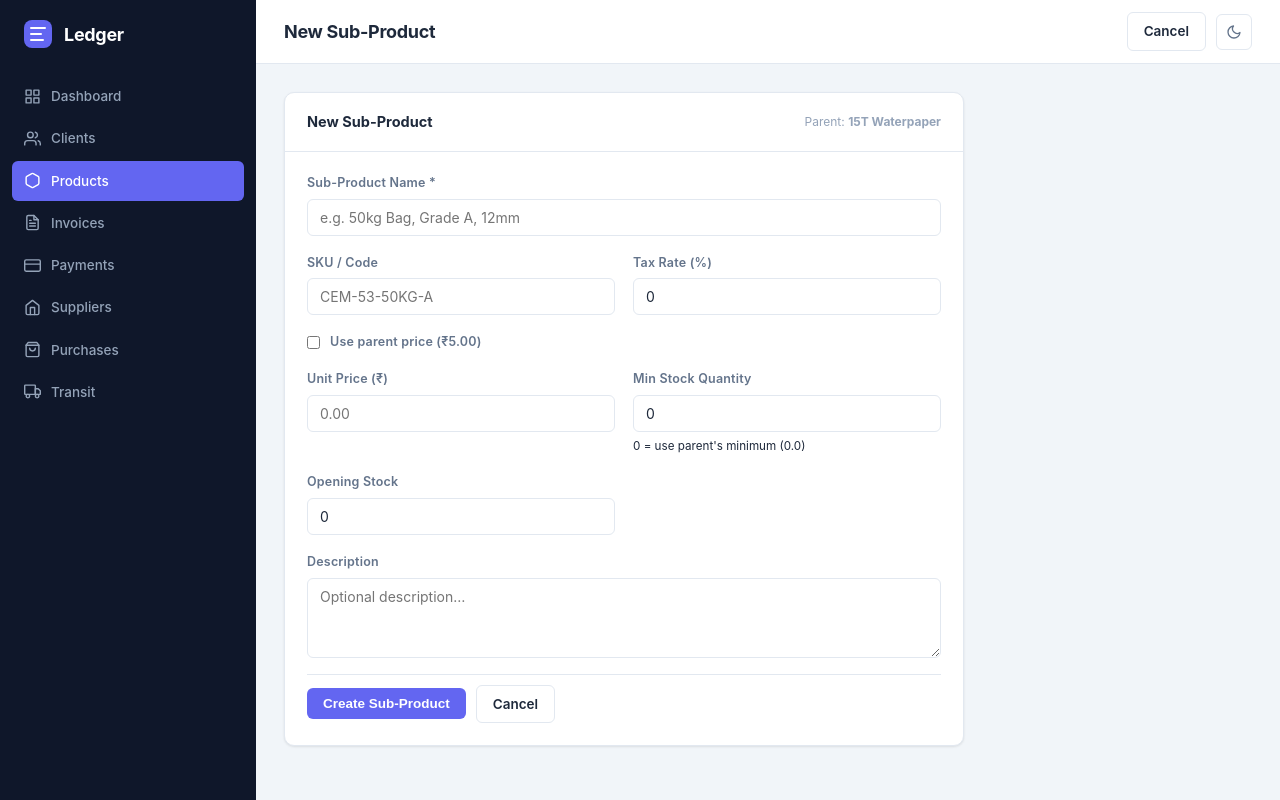
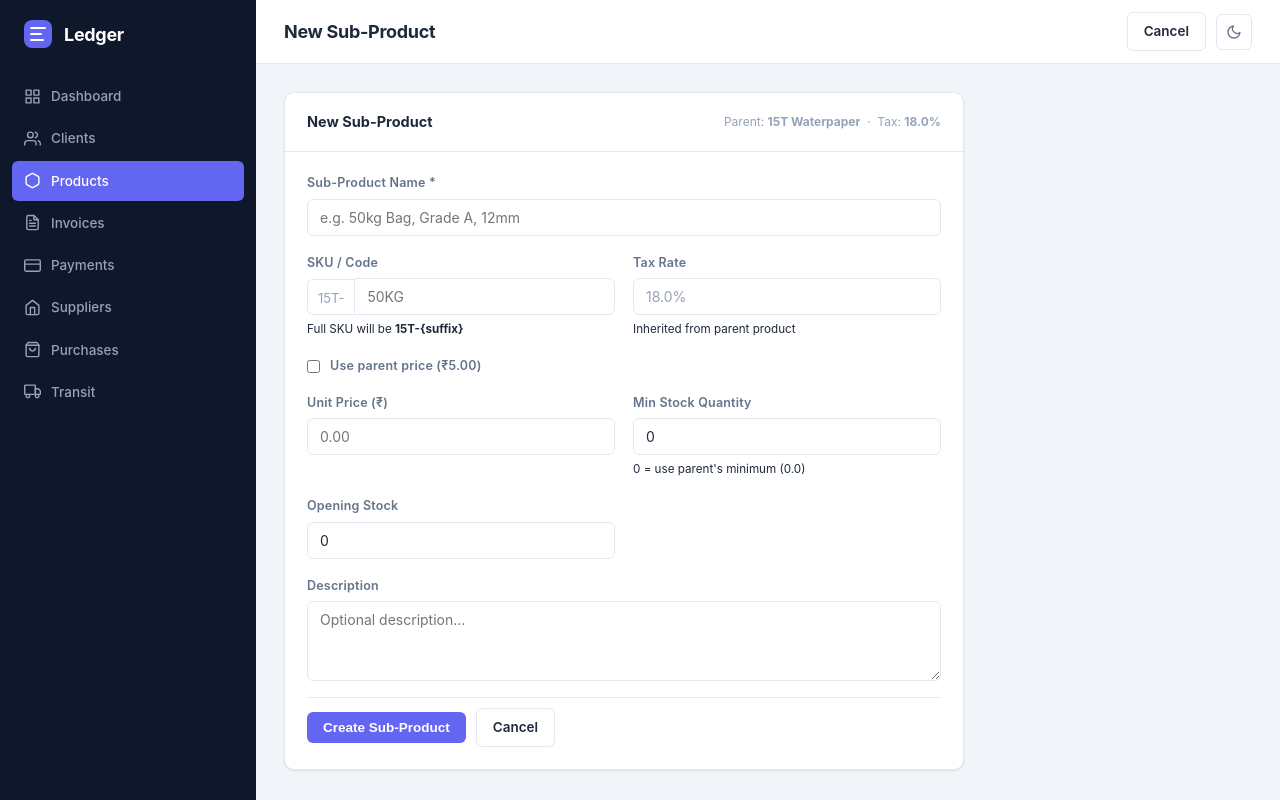
Before and after one commit to InFaNsO/Accountant, a Flask app: page /products/1/sub/new in a window 1280 px wide. Run offline with Flask 3, Linux system fonts and the light colour scheme; data comes from the database, SQL or seed files in the repository.

Commit message:
Fix product/sub-product rules, input validation, and 10 smoke-test bugs
Product & sub-product rules:
- Sub-products now always inherit tax rate from their parent (create & update)
- Updating a parent's tax rate cascades to all its sub-products
- Default tax rate on new products is 18%
- Sub-product SKU form shows parent SKU as a read-only prefix + editable suffix
- Parents that have sub-products are excluded from all item pickers (invoices,
  purchases, transit) — only sub-products are shown instead

Supplier auto-expand:
- Adding a product that has sub-products to a supplier's price list now
  automatically adds all sub-products as individual entries

Input validation & error handling:
- Added _to_float() helper (strips commas, handles "70K"-style input gracefully)
  to replace all bare float() calls in product_service.py
- Invoice edit now validates client_id before calling update_invoice
- Inline sub-product save replaced alert() with an inline DOM error row
  that auto-clears after 4 s (alert() blocked Chrome DevTools Protocol)

Bug fixes:
- Duplicate id="receiveForm" in transit/detail.html caused "Receive All"
  to submit an empty topbar form instead of the real items table form; fixed
  by making it a plain button that submits the correct form by id
- sqlite3.Row.get() crash in transit._build_product_choices fixed to use []
- TemplateSyntaxError in suppliers/detail.html (duplicate endblock) fixed
- Invoice product picker filtered to exclude parents with sub-products,
  consistent with purchases and transit pickers

Co-Authored-By: Claude Sonnet 4.6 <noreply@anthropic.com>

```diff
--- a/app/routes/products.py
+++ b/app/routes/products.py
@@ -161,6 +161,10 @@ def new_sub_product(product_id):
         if not data.get("name"):
             flash("Sub-product name is required.", "error")
             return render_template("products/sub_form.html", sub=data, action="new", product=product)
+        if data.get("sku_has_prefix") and product.get("sku") and data.get("sku_suffix"):
+            data["sku"] = f"{product['sku']}-{data['sku_suffix'].strip()}"
+        elif data.get("sku_has_prefix") and product.get("sku"):
+            data["sku"] = None
         product_service.create_sub_product(data)
         flash("Sub-product created.", "success")
         return redirect(url_for("products.product_detail", product_id=product_id))
@@ -251,24 +255,26 @@ def api_list():
     products = product_service.get_all_products(active_only=True)
     result = []
     for p in products:
-        result.append({
-            "id":         p["id"],
-            "name":       p["name"],
-            "sku":        p["sku"],
-            "unit_price": p["unit_price"],
-            "tax_rate":   p["tax_rate"],
-            "type":       "product",
-        })
         subs = product_service.get_sub_products(p["id"])
-        for s in subs:
-            if not s["is_active"]:
-                continue
+        if subs:
+            for s in subs:
+                if not s["is_active"]:
+                    continue
+                result.append({
+                    "id":         f"sub_{s['id']}",
+                    "name":       f"{p['name']} — {s['name']}",
+                    "sku":        s["sku"],
+                    "unit_price": p["unit_price"] if s["use_parent_price"] else s["unit_price"],
+                    "tax_rate":   p["tax_rate"],
+                    "type":       "sub_product",
+                })
+        else:
             result.append({
-                "id":         f"sub_{s['id']}",
-                "name":       f"{p['name']} — {s['name']}",
-                "sku":        s["sku"],
-                "unit_price": p["unit_price"] if s["use_parent_price"] else s["unit_price"],
-                "tax_rate":   s["tax_rate"] if s["tax_rate"] else p["tax_rate"],
-                "type":       "sub_product",
+                "id":         p["id"],
+                "name":       p["name"],
+                "sku":        p["sku"],
+                "unit_price": p["unit_price"],
+                "tax_rate":   p["tax_rate"],
+                "type":       "product",
             })
     return jsonify(result)
--- a/app/services/product_service.py
+++ b/app/services/product_service.py
@@ -85,7 +85,7 @@ def create_product(data):
             data.get("category_id") or None,
             data["name"], data.get("sku"), data.get("description"),
             _to_float(data.get("unit_price")),
-            _to_float(data.get("tax_rate")),
+            _to_float(data.get("tax_rate"), 18.0),
             1,  # always track inventory
             _to_float(data.get("stock_qty")),
             _to_float(data.get("min_quantity")),
@@ -97,6 +97,7 @@ def create_product(data):
 
 def update_product(product_id, data):
     db = get_db()
+    new_tax = _to_float(data.get("tax_rate"), 18.0)
     db.execute(
         """UPDATE products SET category_id=?, name=?, sku=?, description=?,
                unit_price=?, tax_rate=?, track_inventory=1,
@@ -105,12 +106,14 @@ def update_product(product_id, data):
             data.get("category_id") or None,
             data["name"], data.get("sku"), data.get("description"),
             _to_float(data.get("unit_price")),
-            _to_float(data.get("tax_rate")),
+            new_tax,
             _to_float(data.get("min_quantity")),
             1 if data.get("is_active", True) else 0,
             product_id,
         ),
     )
+    # Keep sub-product tax rates in sync with parent
+    db.execute("UPDATE sub_products SET tax_rate=? WHERE product_id=?", (new_tax, product_id))
     db.commit()
 
 
@@ -147,6 +150,8 @@ def get_sub_product(sub_id):
 def create_sub_product(data):
     db = get_db()
     use_parent = 1 if data.get("use_parent_price") else 0
+    parent = get_product(data["product_id"])
+    parent_tax = _to_float(parent["tax_rate"], 18.0) if parent else 18.0
     cur = db.execute(
         """INSERT INTO sub_products
                (product_id, name, sku, description, use_parent_price, unit_price,
@@ -156,7 +161,7 @@ def create_sub_product(data):
             data["product_id"], data["name"], data.get("sku"), data.get("description"),
             use_parent,
             _to_float(data.get("unit_price")),
-            _to_float(data.get("tax_rate")),
+            parent_tax,
             _to_float(data.get("stock_qty")),
             _to_float(data.get("min_quantity")),
         ),
@@ -168,13 +173,16 @@ def create_sub_product(data):
 def update_sub_product(sub_id, data):
     db = get_db()
     use_parent = 1 if data.get("use_parent_price") else 0
+    sub_row = get_db().execute("SELECT product_id FROM sub_products WHERE id=?", (sub_id,)).fetchone()
+    parent = get_product(sub_row["product_id"]) if sub_row else None
+    parent_tax = _to_float(parent["tax_rate"], 18.0) if parent else 18.0
     db.execute(
         """UPDATE sub_products SET name=?, sku=?, description=?, use_parent_price=?,
                unit_price=?, tax_rate=?, min_quantity=?, is_active=? WHERE id=?""",
         (
             data["name"], data.get("sku"), data.get("description"),
             use_parent, _to_float(data.get("unit_price")),
-            _to_float(data.get("tax_rate")),
+            parent_tax,
             _to_float(data.get("min_quantity")),
             1 if data.get("is_active", True) else 0,
             sub_id,
--- a/app/templates/invoices/form.html
+++ b/app/templates/invoices/form.html
@@ -66,7 +66,7 @@
         <select id="productPicker" style="width:220px" onchange="addFromProduct(this)">
           <option value="">+ Add from catalog…</option>
           {% for p in products %}
-          <option value="{{ p.id }}" data-name="{{ p.name }}" data-price="{{ p.unit_price }}" data-tax="{{ p.tax_rate }}">{{ p.name }} — {{ p.unit_price|inr }}</option>
+          <option value="{{ p.id }}" data-name="{{ p.name }}" data-price="{{ p.unit_price or 0 }}" data-tax="{{ p.tax_rate or 0 }}">{{ p.name }} — {{ p.unit_price|inr }}</option>
           {% endfor %}
         </select>
         <button type="button" class="btn btn-secondary" onclick="addRow()">+ Add row</button>
--- a/app/templates/products/form.html
+++ b/app/templates/products/form.html
@@ -48,7 +48,7 @@
         <div class="form-group">
           <label for="tax_rate">Tax Rate (%)</label>
           <input type="number" id="tax_rate" name="tax_rate"
-                 value="{{ product.get('tax_rate', 0) }}" step="0.01" min="0" max="100" placeholder="18">
+                 value="{{ product.get('tax_rate', 18) }}" step="0.01" min="0" max="100" placeholder="18">
         </div>
 
         <div class="form-group">
--- a/app/templates/products/sub_form.html
+++ b/app/templates/products/sub_form.html
@@ -9,7 +9,7 @@
 <div class="card" style="max-width:680px">
   <div class="card-header">
     <span class="card-title">{{ 'Edit Sub-Product' if action == 'edit' else 'New Sub-Product' }}</span>
-    <span style="font-size:12px;color:var(--text-muted)">Parent: <strong>{{ product.name }}</strong></span>
+    <span style="font-size:12px;color:var(--text-muted)">Parent: <strong>{{ product.name }}</strong> &nbsp;·&nbsp; Tax: <strong>{{ product.tax_rate }}%</strong></span>
   </div>
   <div class="card-body">
     <form method="post" action="{{ url_for('products.edit_sub_product', product_id=product.id, sub_id=sub_id) if action == 'edit' else url_for('products.new_sub_product', product_id=product.id) }}">
@@ -23,13 +23,23 @@
 
         <div class="form-group">
           <label for="sku">SKU / Code</label>
-          <input type="text" id="sku" name="sku" value="{{ sub.get('sku','') }}" placeholder="CEM-53-50KG-A">
+          {% if product.sku and action != 'edit' %}
+          <div style="display:flex;align-items:center;gap:0">
+            <span style="padding:0 10px;height:36px;line-height:36px;background:var(--bg-alt);border:1px solid var(--border);border-right:none;border-radius:var(--radius-sm) 0 0 var(--radius-sm);font-size:13px;color:var(--text-muted);white-space:nowrap">{{ product.sku }}-</span>
+            <input type="text" id="sku" name="sku_suffix" value="{{ sub.get('sku_suffix','') }}"
+                   placeholder="50KG" style="border-radius:0 var(--radius-sm) var(--radius-sm) 0;flex:1">
+          </div>
+          <small class="muted">Full SKU will be <strong>{{ product.sku }}-{suffix}</strong></small>
+          <input type="hidden" name="sku_has_prefix" value="1">
+          {% else %}
+          <input type="text" id="sku" name="sku" value="{{ sub.get('sku','') }}" placeholder="{{ product.sku ~ '-50KG' if product.sku else 'CEM-53-50KG' }}">
+          {% endif %}
         </div>
 
         <div class="form-group">
-          <label for="tax_rate">Tax Rate (%)</label>
-          <input type="number" id="tax_rate" name="tax_rate"
-                 value="{{ sub.get('tax_rate', 0) }}" step="0.01" min="0" max="100" placeholder="18">
+          <label>Tax Rate</label>
+          <input type="text" value="{{ product.tax_rate }}%" disabled style="background:var(--bg-alt);color:var(--text-muted);cursor:not-allowed">
+          <small class="muted">Inherited from parent product</small>
         </div>
 
         <div class="form-group span-2" style="flex-direction:row;align-items:center;gap:10px">
--- a/app/templates/transit/detail.html
+++ b/app/templates/transit/detail.html
@@ -3,9 +3,7 @@
 {% block page_title %}{{ dispatch.name }}{% endblock %}
 {% block topbar_actions %}
   {% if dispatch.status != 'received' %}
-  <form method="post" action="{{ url_for('transit.receive', dispatch_id=dispatch.id) }}" id="receiveForm">
-    <button class="btn btn-primary" onclick="fillAll()">Receive All</button>
-  </form>
+  <button class="btn btn-primary" onclick="fillAll(); document.getElementById('receiveForm').submit()">Receive All</button>
   {% endif %}
   <form method="post" action="{{ url_for('transit.delete_dispatch', dispatch_id=dispatch.id) }}" style="display:inline"
         onsubmit="return confirm('Delete {{ dispatch.name }}? Unreceived quantities will be reversed.')">
```
Also changed, not shown: app/routes/invoices.py (+33 -5 lines), app/routes/purchases.py (+13 -10 lines), app/routes/suppliers.py (+20 -11 lines), app/routes/transit.py (+13 -10 lines), app/templates/products/detail.html (+18 -3 lines), app/templates/suppliers/detail.html (+4 -12 lines).
